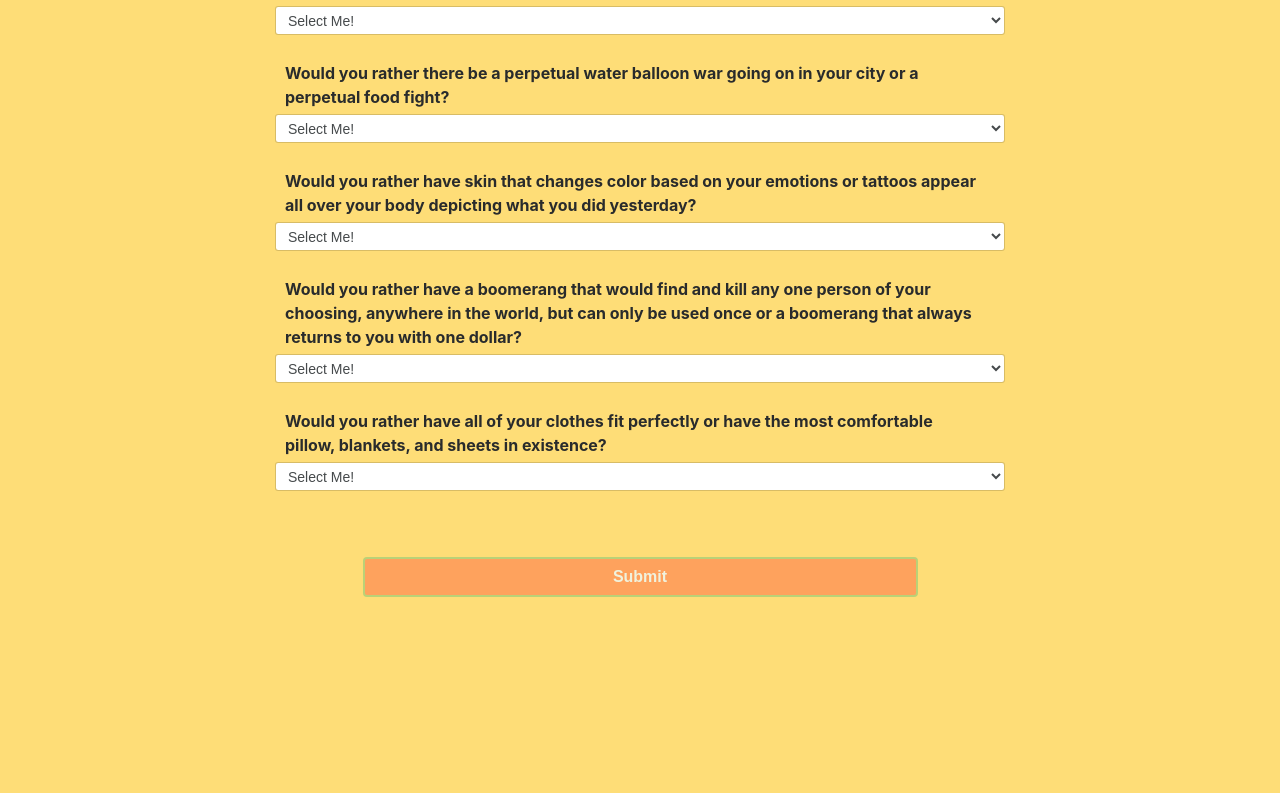
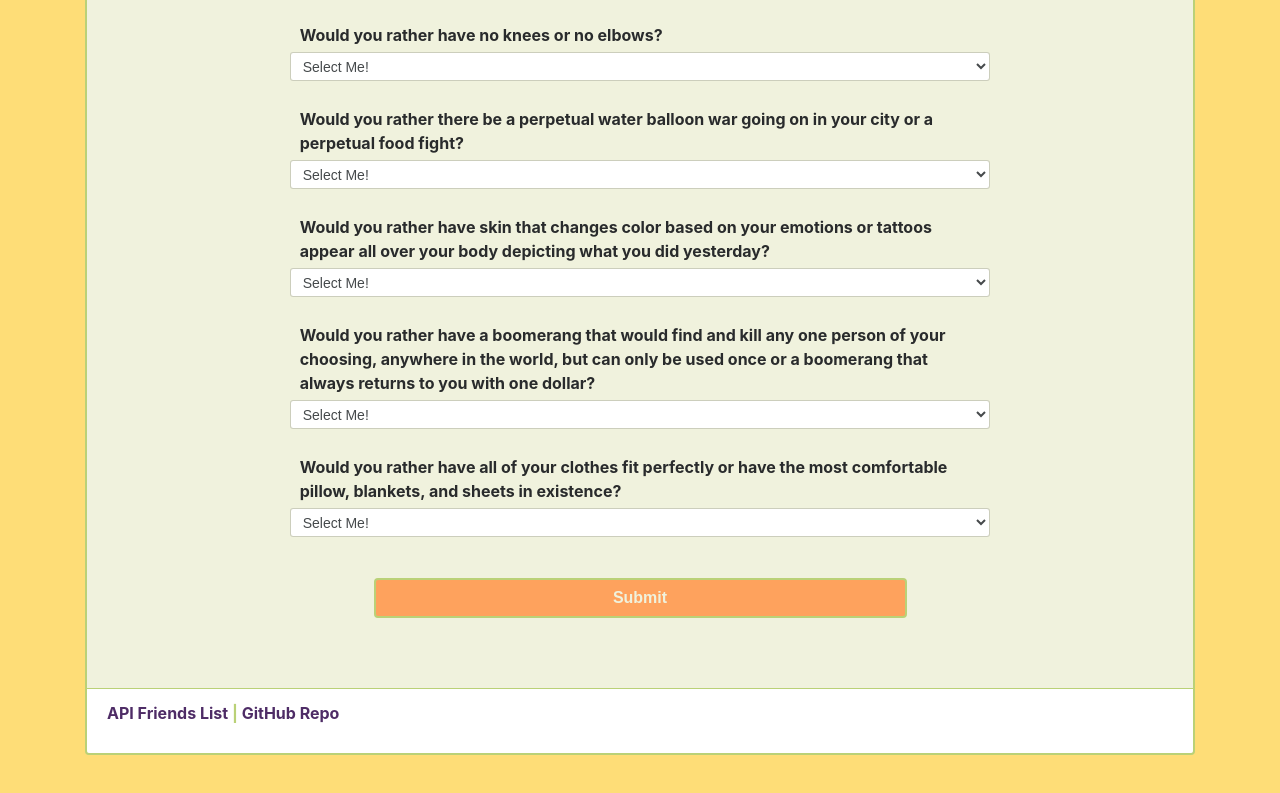
Before and after one commit to katiearina/FriendFinder, a website: page app/public/survey.html in a window 1280 px wide. Shown: the part 1303-2096 px from the top of the page. Before the commit the page ends 1950 px from the top, so only its background shows below. Drawn offline with nearby package versions, Linux system fonts and the light colour scheme.

Commit message:
:herb::bamboo::wind_chime: Distracted. Need to relocate and focus in on specifics instead of playing with CSS.

```diff
--- a/app/public/style.css
+++ b/app/public/style.css
@@ -42,10 +42,18 @@ h1, #headertagline {
 	border-color: #BAD177;
 	border-width: 2px;
 	font-weight: bold;
-	margin-top: 50px;
 	margin-left: 25%;
 	width: 50%;
 	overflow: auto;
+}
+
+#submit {
+	margin-top: 25px;
+	margin-bottom: 50px;
+}
+
+#surveybutton {
+	margin-top: 50px;
 }
 
 #submit:hover, #surveybutton:hover {
@@ -53,6 +61,18 @@ h1, #headertagline {
 	color: #BAD177;
 	border-color: #BAD177;
 	font-weight: bold;
+}
+
+.card-footer {
+	background-color: white;
+	color: #BAD177;
+	border-color: #BAD177;
+}
+
+.card {
+	background-color: #F0F2DD;
+	border-color: #BAD177;
+	border-width: 2px;
 }
 
 a, a:link, a:hover, a:active, a:visited {
--- a/app/public/survey.html
+++ b/app/public/survey.html
@@ -35,6 +35,8 @@
   </div>
 </div>
 
+<div class="card">
+<div class="card-block">
 <form>
 
 <!-- Name Field -->
@@ -341,6 +343,14 @@
 
 </form>
 </div>
+<div class="card-footer">
+<p id="links">
+	<a href="/api/friends" target="_blank">API Friends List</a>
+	 | <a href="https://github.com/katiearina/FriendFinder" target="_blank">GitHub Repo</a> <!-- | <a href="./survey">Take Survey!</a>  -->
+</p>
+</div>
+</div>
+</div>
 
 <!-- Cite this website for questions: https://conversationstartersworld.com/would-you-rather-questions/ -->
 
--- a/server.js
+++ b/server.js
@@ -15,6 +15,7 @@ app.use(bodyParser.urlencoded({ extended: true }));
 app.use(bodyParser.text());
 app.use(bodyParser.json({ type: "application/vnd.api+json" }));
 
+// Used to link CSS and JS pages within HTML
 app.use(express.static(path.join(__dirname, "app", "public")));
 
 require("./app/routing/apiRoutes")(app);
```
